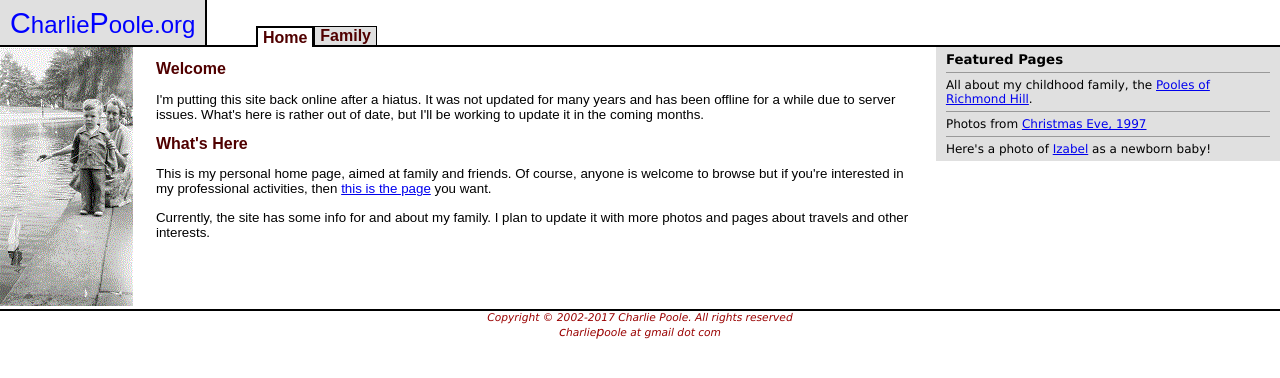
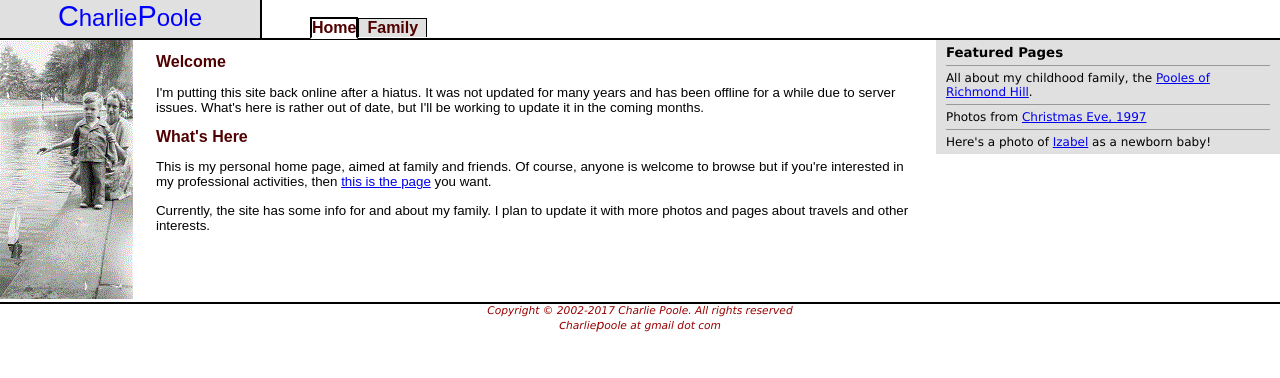
Before and after one commit to CharliePoole/charliepoole.org, a PHP site: page /personal.html in a window 1280 px wide. Shown: the top 378 px of the page. Run offline with PHP 8.4, Linux system fonts and the light colour scheme.

Commit message:
Implement responsive menu for personal part of site

```diff
--- a/public_html/css/screen.css
+++ b/public_html/css/screen.css
@@ -68,7 +68,8 @@
       padding: 0;
       text-align: left;
       vertical-align: bottom;
-    }
+      border-bottom: 2px solid black
+    };
     #header > div {
       height: 40px;
     }
@@ -78,7 +79,7 @@
       display: table-cell;
     }
     #header .spacer {
-      border-bottom: 2px solid black;
+      /*border-bottom: 2px solid black;*/
     }
 
   /* Logo */
@@ -90,9 +91,9 @@
       padding-bottom: 5px;
       padding-right: 10px;
       border-right: 2px solid black;
-      border-bottom: 2px solid black;
       background-color: #E0E0E0;
       color: rgb(0,0,255);
+      text-align: center;
     }
     #logo a:link, #logo a:visited, #logo a:active {
       text-decoration: none;
@@ -100,6 +101,84 @@
     }
 
   /* Main Navigation */
+    #topnav {
+      margin: 0;
+      padding: 0;
+    }
+    #topnav li {
+      font-family: "Century Gothic", Arial, Helvetica, sans-serif;
+      font-size: 16px;
+      font-weight: bold;
+      color: rgb(80,0,0);
+      background-color: #E0E0E0;
+      /*padding: 0 .5em;*/
+      border-color: black;
+      border-style: solid;
+      list-style: none;
+    }
+    #topnav a {
+      display: block;
+      padding: 0 .5em;
+      text-decoration: none;
+      color: rgb(80,0,0);
+    }
+    /*#topnav a:link, #topnav a:visited, #topnav a:active {
+      color: rgb(80,0,0)
+    }*/
+    #topnav a:hover {
+      color: rgb(0,0,255);
+    }
+
+    @media screen and (max-width: 600px) {
+      #topnav {
+        position: absolute;
+        right: 0;
+        top: 40px;
+        display: none;
+      }
+      #topnav li {
+        margin: 0;
+        border-width: 1px;
+      }
+      #topnav a {
+        padding-left: 4em;
+        padding-right: 4em;
+      }
+      #menu-button img {
+        display: block;
+      }
+    }
+
+    @media screen and (min-width: 601px) {
+      #topnav {
+        position: absolute;
+        left: 310px;
+        top: 18px;
+        display: block;
+      }
+      #topnav li {
+        margin: 0;
+        float: left;
+        border-width: 1px 1px 0 1px;
+      }
+      #topnav li.active {
+        background-color: white;
+        border-width: 2px;
+        border-bottom-color: white;
+        position: relative;
+        top: -1px;
+      }
+      #menu-button img {
+        display: none;
+      }
+    }
+    #menu-button {
+      position: absolute;
+      right: 0px;
+      top: 4px;
+      cursor: pointer;
+      cursor: hand;
+    }
     #nav .navselect {
       font-family: "Century Gothic", Arial, Helvetica, sans-serif;
       font-size: 16px;
@@ -110,7 +189,10 @@
       border-top: 2px solid black;
       border-left: 2px solid black;
       border-right: 2px solid black;
+      border-bottom: 4px solid white;
       margin-top: 19px;
+      position: relative;
+      top: 2px;
     }
     #nav .navlink {
       font-family: "Century Gothic", Arial, Helvetica, sans-serif;
@@ -120,7 +202,6 @@
       background-color: #E0E0E0;
       padding-left: 5px;
       padding-right: 5px;
-      border-bottom: 2px solid black;
       border-top: 1px solid black;
       border-left: 1px solid black;
       border-right: 1px solid black;
--- a/public_html/home.html
+++ b/public_html/home.html
@@ -18,7 +18,7 @@
     <div id="logo"><a href="/"><big>C</big>harlie<big>P</big>oole.org</a></div>
     <div class="spacer" style="width: 5%">&nbsp;</div>
     <div id="nav">
-        <div class="navlink">Home</div>
+        <div class="navselect">Home</div>
         <div class="navlink"><a href="blog/">Blog</a></div>
         <div class="navlink"><a href="articles.html">Articles</a></div>
         <div class="navlink"><a href="events.html">Events</a></div>
--- /dev/null
+++ b/public_html/js/common.js
@@ -0,0 +1,4 @@
+function toggleMenuDisplay() {
+    var menu = document.getElementById("topnav");
+    menu.style.display  = menu.style.display == "none" ? "block" : "none";
+}
--- a/public_html/personal.html
+++ b/public_html/personal.html
@@ -8,6 +8,7 @@
   <meta name="viewport" content="width=device-width, initial-scale=1"/>
   <link rel="stylesheet" type="text/css" href="/css/screen.css">
   <link rel="shortcut icon" href="/cp/favicon.ico">
+  <script src="/js/common.js"></script>
 </head>
 <!-- End Standard Head Part -->
 
@@ -15,13 +16,14 @@
 
 <!-- Standard CharliePoole.org header -->
 <div id="header">
-  <div id="logo"><a href="/"><big>C</big>harlie<big>P</big>oole.org</a></div>
-  <div class="spacer" style="width: 5%">&nbsp;</div>
-  <div id="nav">
-      <div class="navselect">Home</div>
-      <div class="navlink"><a href="family/index.html">Family</a></div>
-  </div>
-  <div class="spacer" style="width: 100%">&nbsp;</div>
+    <div id="logo"><a href="/"><big>C</big>harlie<big>P</big>oole</a></div>
+    <ul id="topnav">
+        <li class="active">Home</li>
+        <li><a href="../index.html">Family</a></li>
+    </ul>
+    <div id="menu-button" onclick="toggleMenuDisplay()">
+        <img src="/images/menu-button.png"/>
+    </div>
 </div>
 <!-- End of Header -->
 
```
Also changed, not shown: public_html/family/christmas97.html (+8 -6 lines), public_html/family/history/index.html (+10 -13 lines), public_html/family/history/thepoolesofrichmondhill.html (+10 -8 lines), public_html/family/index.html (+8 -6 lines), public_html/images/menu-button.png (added).
